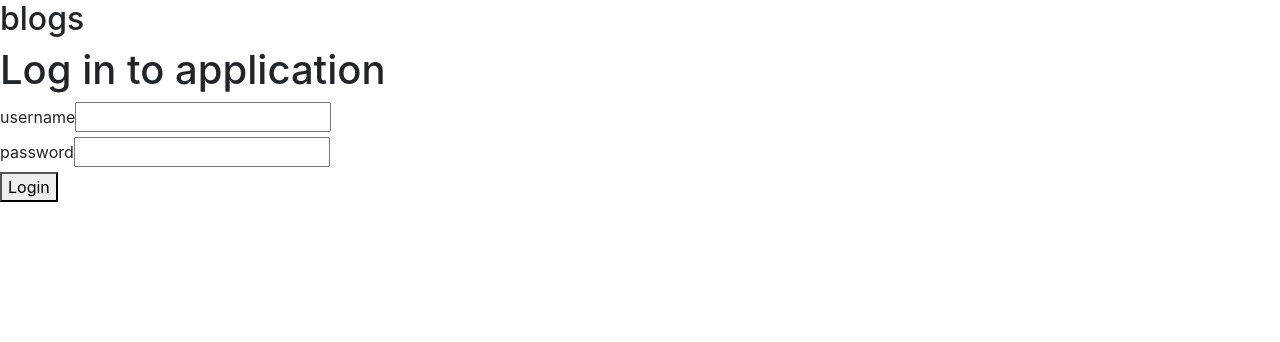
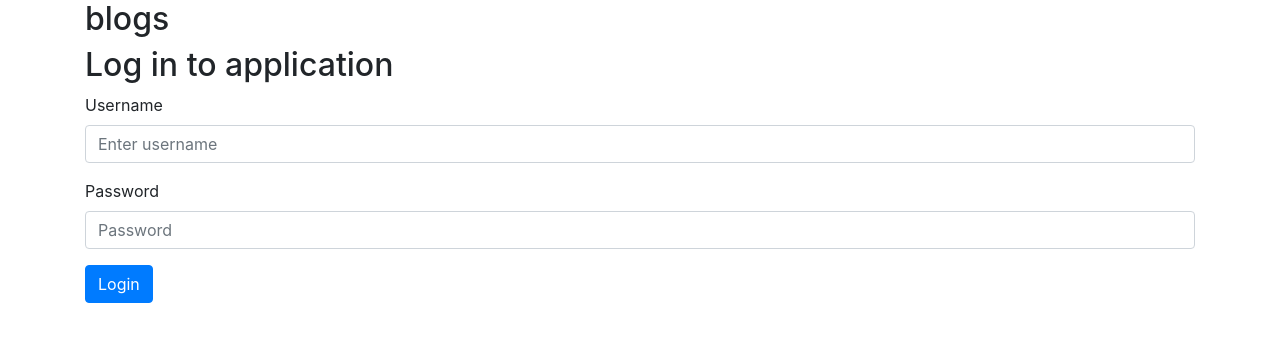
Before and after one commit to eddypv/blog-frontend, a React (Create React App) app: page /login in a window 1280 px wide. Shown: the top 342 px of the page. Built offline with nearby package versions, Linux system fonts and the light colour scheme.

Commit message:
[UPDATE] Modify styles Login Component

```diff
--- a/src/App.js
+++ b/src/App.js
@@ -44,7 +44,7 @@ const App = () => {
 
   return (
 
-    <div>
+    <div className="container">
       <h2>blogs</h2>
       <div>
         <Notification />
--- a/src/components/Login.js
+++ b/src/components/Login.js
@@ -5,6 +5,8 @@ import { useDispatch } from 'react-redux'
 import { setNotification } from '../reducers/notificationReducer'
 import { useHistory } from 'react-router-dom'
 import { blogUrls } from '../utils/urls'
+import { Form, Button } from 'react-bootstrap'
+
 function Login(){
   const [username, setUsername] = useState('')
   const [password, setPassword] = useState('')
@@ -29,23 +31,32 @@ function Login(){
     }
   }
   return(
-    <div>
-      <div>
-        <h1>Log in to application</h1>
+    <div className="row">
+      <div className="col align-items-center">
+        <h2>Log in to application</h2>
+        <Form onSubmit={handleSubmit}>
+          <Form.Group className="mb-3" controlId="formBasicEmail">
+            <Form.Label>Username</Form.Label>
+            <Form.Control
+              type="text"
+              placeholder="Enter username"
+              onChange={handleChangeUsername}
+              value={username}
+            />
+          </Form.Group>
+
+          <Form.Group className="mb-3" controlId="formBasicPassword">
+            <Form.Label>Password</Form.Label>
+            <Form.Control
+              type="password"
+              placeholder="Password"
+              onChange={handleChangePassword}
+              value={password}
+            />
+          </Form.Group>
+          <Button variant="primary" type="submit">Login</Button>
+        </Form>
       </div>
-      <form onSubmit={handleSubmit}>
-        <div>
-          <label>username</label>
-          <input type="text"  value={username} onChange={handleChangeUsername}/>
-        </div>
-        <div>
-          <label>password</label>
-          <input type="password"  value={password} onChange={handleChangePassword}/>
-        </div>
-        <div>
-          <button>Login</button>
-        </div>
-      </form>
     </div>
   )
 
```
